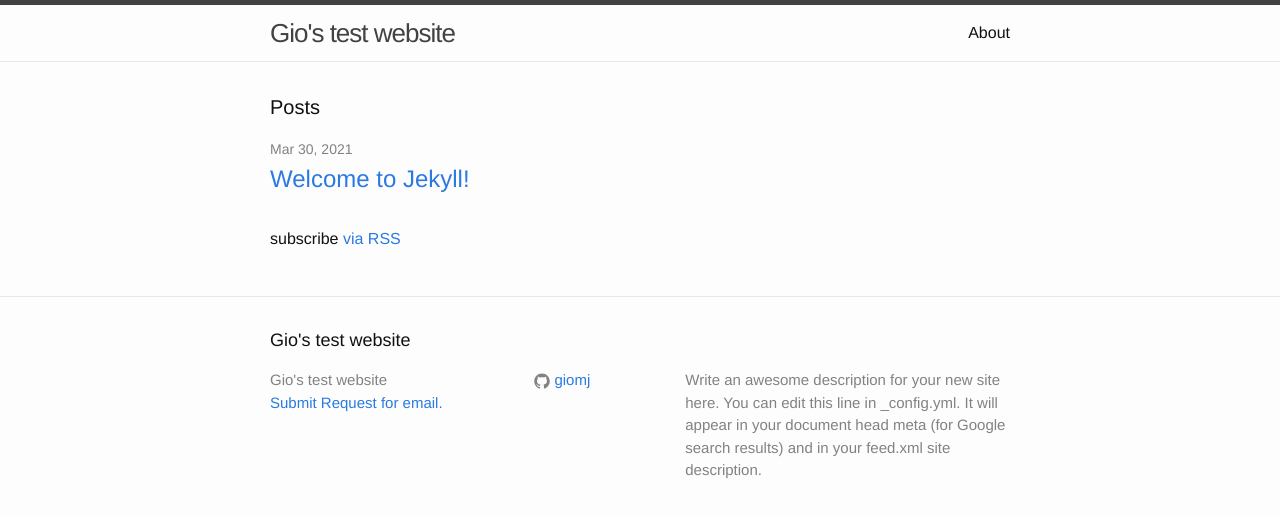
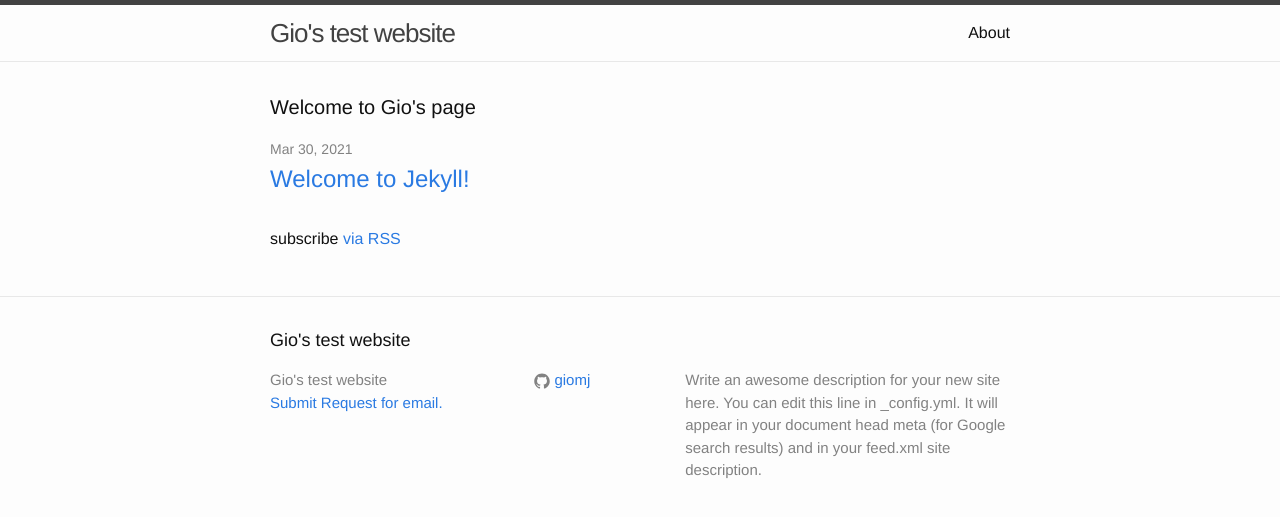
Before and after one commit to giomj/giomj.github.io, a Jekyll site: the page built from index.html, in a window 1280 px wide. Shown: the top 517 px of the page. Built offline with Jekyll 4.4.1, drawn with Linux system fonts in a browser that asks for light colours.

Commit message:
Update index.html

```diff
--- a/index.html
+++ b/index.html
@@ -4,7 +4,7 @@
 
 <div class="home">
 
-  <h1 class="page-heading">Posts</h1>
+  <h1 class="page-heading">Welcome to Gio's page</h1>
 
   <ul class="post-list">
     {% for post in site.posts %}
```
